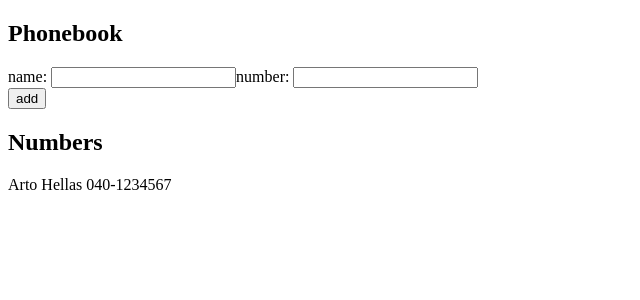
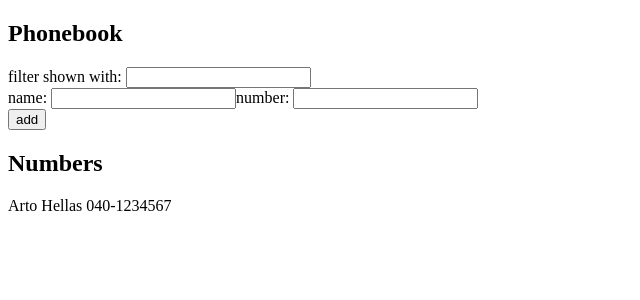
Before and after one commit to Raul122-dev/Lab05, a React (Create React App) app in the folder lab05_part2/: page / in a window 1280 px wide. Shown: the top 300 px of the page, without its empty margins (0-640 px from the left). Built offline with nearby package versions, Linux system fonts and the light colour scheme.

Commit message:
seventh commit

```diff
--- a/lab05_part2/src/App.js
+++ b/lab05_part2/src/App.js
@@ -8,6 +8,8 @@ const App = () => {
   ])
   const [ newName, setNewName ] = useState('')
   const [ newNumber, setNewNumber ] = useState('')
+  const [ search, setSearch] = useState('')
+
 
   const handleChangeName = (event) =>{
     setNewName(event.target.value)
@@ -39,9 +41,15 @@ const App = () => {
 
   }
 
+  const handleChangeFilter = (event) => {
+    setSearch(event.target.value)
+  }
+
+
   return (
     <div>
       <h2>Phonebook</h2>
+        filter shown with: <input onChange={handleChangeFilter} value={search}/>
       <form onSubmit={handleSubmit}>
         <div>
           name: <input onChange={handleChangeName} value={newName}/>
@@ -52,7 +60,9 @@ const App = () => {
         </div>
       </form>
       <h2>Numbers</h2>
-      {persons.map((persona) => <Person key={persona.name} person={persona}/>)}
+      {persons
+      .filter(persona => persona.name.includes(search))
+      .map((persona) => <Person key={persona.name} person={persona}/>)}
     </div>
   )
 }
```
